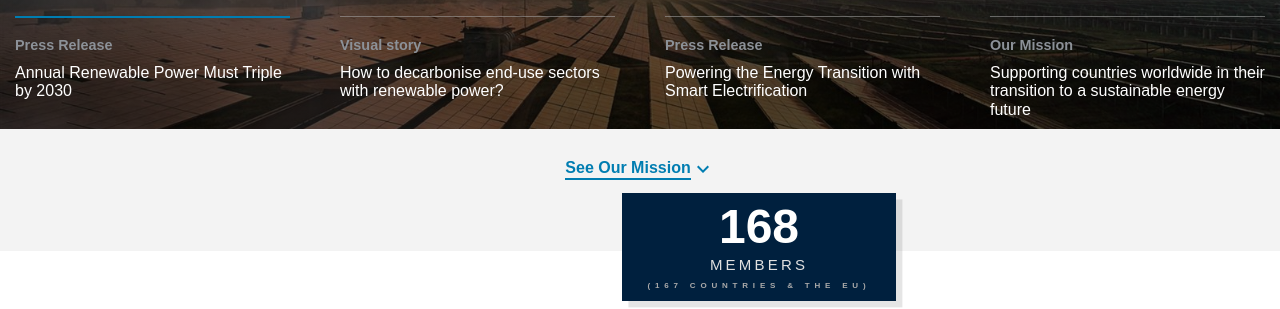
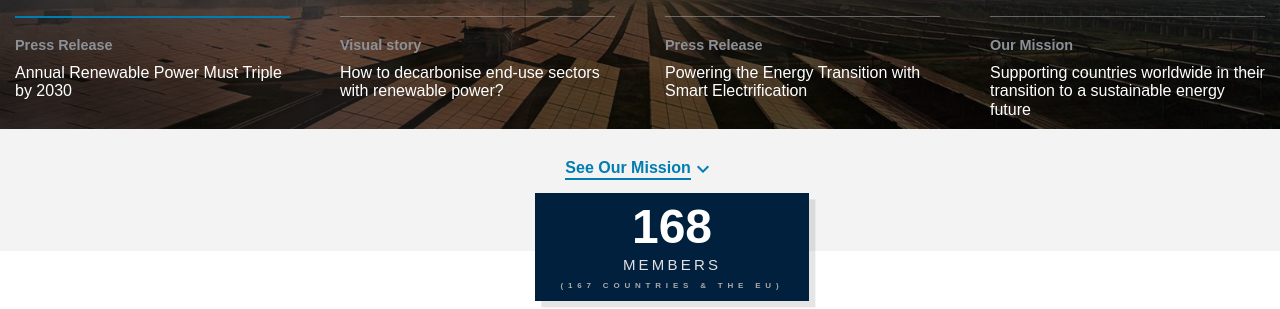
Before and after one commit to Akmaljon571/irena, a React (Create React App) app: page / in a window 1280 px wide. Shown: the part 555-864 px from the top of the page. Built offline with nearby package versions, Linux system fonts and the light colour scheme.

Commit message:
mission bug fix

```diff
--- a/src/components/mission/mission.jsx
+++ b/src/components/mission/mission.jsx
@@ -2,11 +2,14 @@ import { useState } from 'react';
 import KeyboardArrowDownIcon from '@mui/icons-material/KeyboardArrowDown';
 import './mission.scss'
 import { Link } from 'react-router-dom';
+import Container from '../container/container';
 
 function Mission() {
     const [open, setOpen] = useState(true);
 
     return (
+        <div className="mission-wrapper">
+            <Container>
                 <div className="mission">
                     <div className={open ? "mission-top" : "mission-top mission-top-active"}>
                         <button onClick={() => setOpen(!open)}>
@@ -35,6 +38,8 @@ function Mission() {
                         <span>(167 COUNTRIES & THE EU)</span>
                     </div>
                 </div>
+            </Container>
+        </div>
     );
 }
 
--- a/src/components/mission/mission.scss
+++ b/src/components/mission/mission.scss
@@ -1,7 +1,10 @@
+.mission-wrapper {
+    width: 100%;
+    background-color: #f3f3f3;
+}
+
 .mission {
-    width: 100%;
     min-height: 122px;
-    background-color: #f3f3f3;
     background-repeat: no-repeat;
     background-position: center center;
     position: relative;
@@ -47,7 +50,7 @@
         color: #fff;
         position: absolute;
         bottom: -50px;
-        left: 622px;
+        left: 520px;
 
         h1 {
             font-weight: 900;
@@ -86,7 +89,7 @@
 
     .span {
         position: absolute;
-        left: 725px;
+        left: 623px;
         color: #636363;
         font-weight: 400;
     }
@@ -110,7 +113,7 @@
 
     a {
         position: absolute;
-        left: 700px;
+        left: 600px;
         border: none;
         color: #007db1;
         font-family: Graphik,sans-serif;
--- a/src/page/main/main.scss
+++ b/src/page/main/main.scss
@@ -1,5 +1 @@
 @import "../../utils/scss/var.scss";
-
-main {
-    background-color: #b1b8fc;
-}
```
Lines whose indentation alone changed are shown as unchanged.
